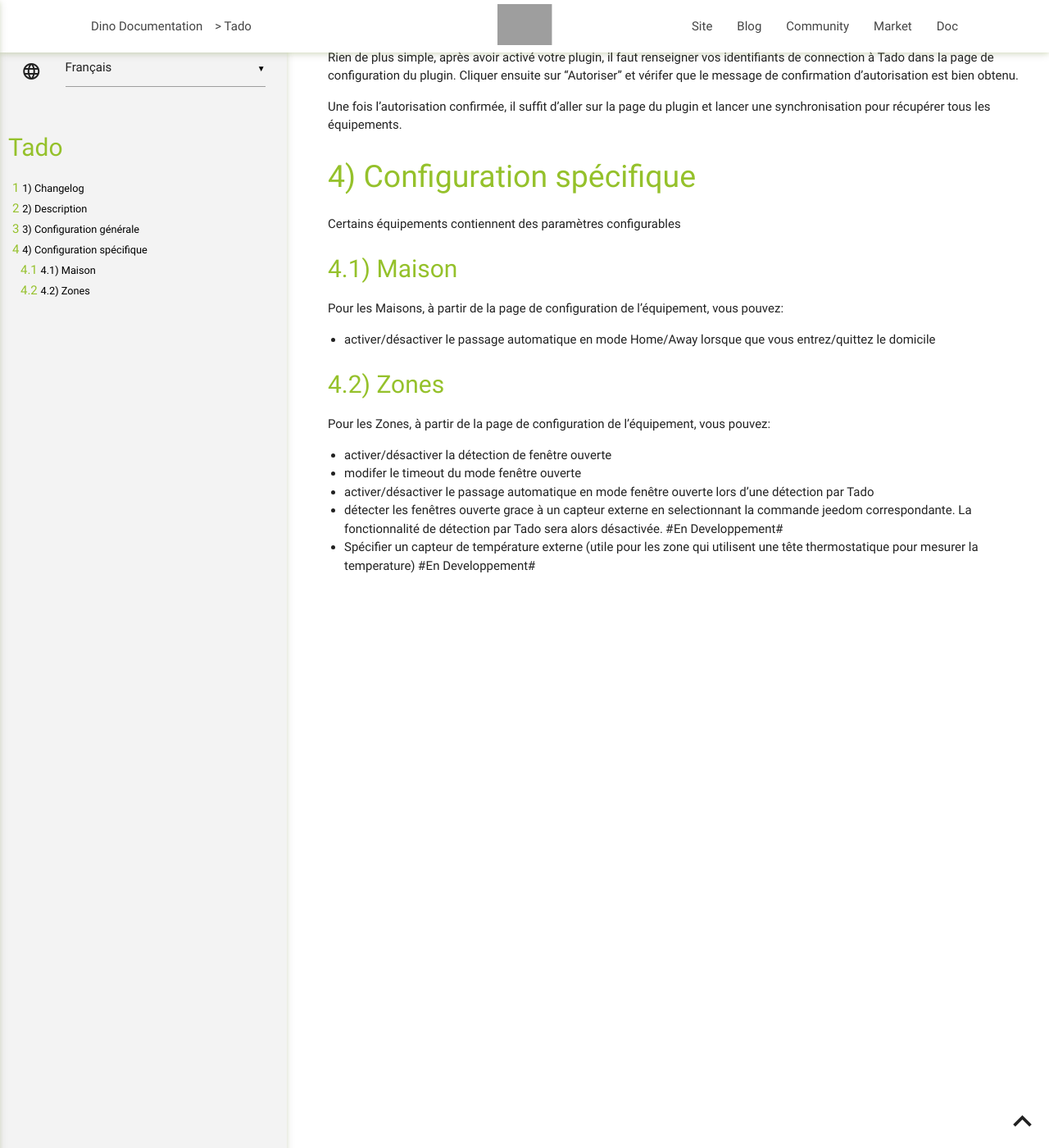
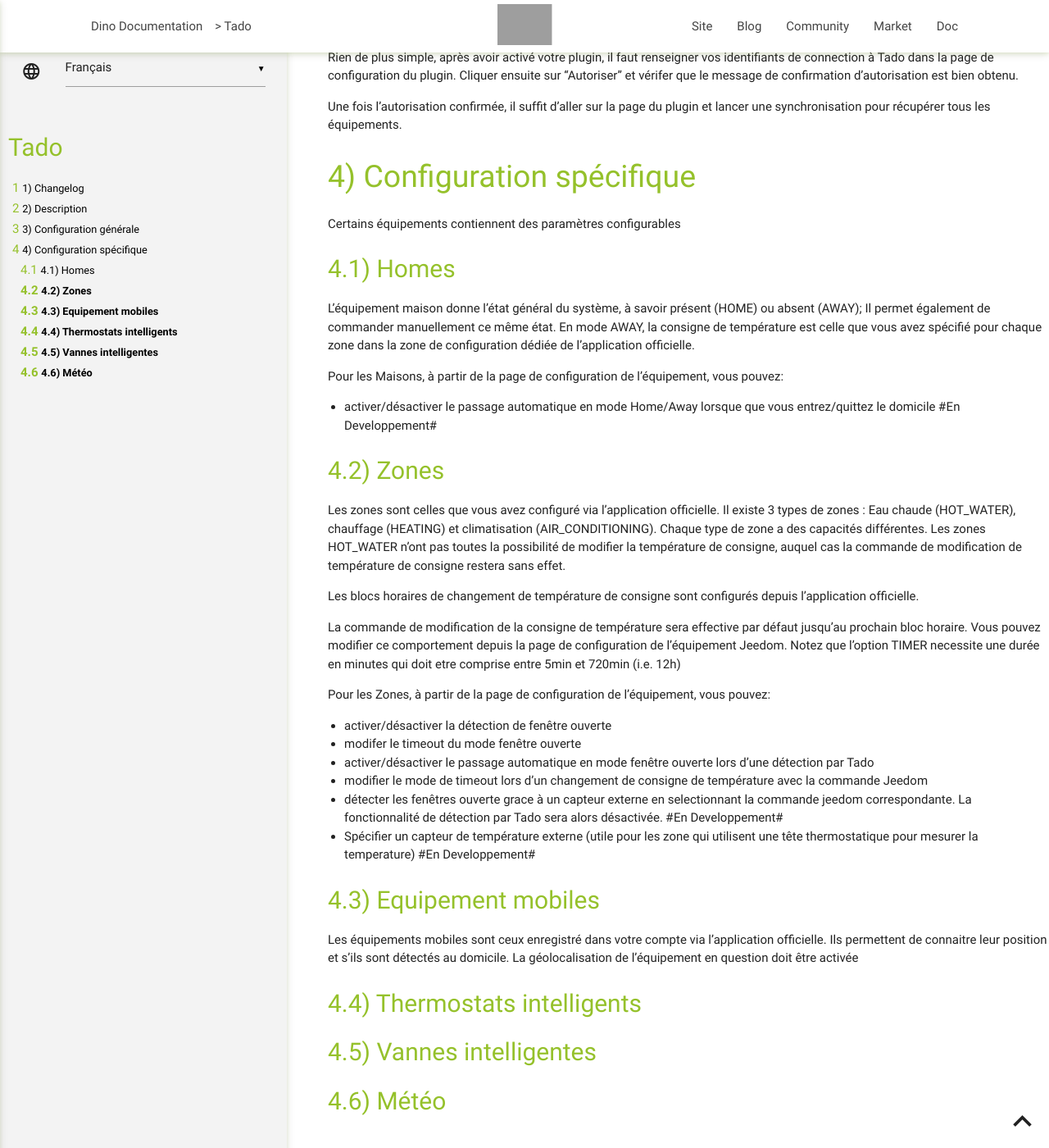
Before and after one commit to rosnoun/jeedom-plugins-docs, a Jekyll site: the page built from tado/fr_FR/index.md, in a window 1280 px wide and 1400 px high, scrolled down 344 px. Shown: the whole window at 82% size. Built offline with Jekyll 4.4.1, drawn with Linux system fonts in a browser that asks for light colours; grey boxes are pictures that could not be loaded.

Commit message:
updated Tado doc

```diff
--- a/tado/fr_FR/index.md
+++ b/tado/fr_FR/index.md
@@ -26,22 +26,57 @@ et lancer une synchronisation pour récupérer tous les équipements.
 
 Certains équipements contiennent des paramètres configurables
 
-## Maison
+## Homes
+
+L'équipement maison donne l'état général du système, à savoir présent (HOME) ou
+absent (AWAY); Il permet également de commander manuellement ce même état. En mode
+AWAY, la consigne de température est celle que vous avez spécifié pour chaque zone
+dans la zone de configuration dédiée de l'application officielle.
+
 Pour les Maisons, à partir de la page de configuration de l'équipement, vous pouvez:
 -   activer/désactiver le passage automatique en mode Home/Away lorsque que vous
-	entrez/quittez le domicile
+	entrez/quittez le domicile #En Developpement#
 
 
 ## Zones
+
+Les zones sont celles que vous avez configuré via l'application officielle. Il existe
+3 types de zones : Eau chaude (HOT_WATER), chauffage (HEATING) et climatisation
+(AIR_CONDITIONING). Chaque type de zone a des capacités différentes. Les zones
+HOT_WATER n'ont pas toutes la possibilité de modifier la température de consigne,
+auquel cas la commande de modification de température de consigne restera sans effet.
+
+Les blocs horaires de changement de température de consigne sont configurés depuis
+l'application officielle.
+
+La commande de modification de la consigne de température sera effective par défaut
+jusqu'au prochain bloc horaire. Vous pouvez modifier ce comportement depuis la page
+de configuration de l'équipement Jeedom. Notez que l'option TIMER necessite une durée
+en minutes qui doit etre comprise entre 5min et 720min (i.e. 12h)
 
 Pour les Zones, à partir de la page de configuration de l'équipement, vous pouvez:
 -   activer/désactiver la détection de fenêtre ouverte
 -   modifer le timeout du mode fenêtre ouverte
 -   activer/désactiver le passage automatique en mode fenêtre ouverte lors
 	d'une détection par Tado
+-	modifier le mode de timeout lors d'un changement de consigne de température avec
+	la commande Jeedom
 -   détecter les fenêtres ouverte grace à un capteur externe en
 	selectionnant la commande jeedom correspondante. La fonctionnalité de
 	détection par Tado sera alors désactivée. #En Developpement#
 -   Spécifier un capteur de température externe (utile pour les zone qui
 	utilisent une tête thermostatique pour mesurer la temperature)
 	#En Developpement#
+
+## Equipement mobiles
+
+Les équipements mobiles sont ceux enregistré dans votre compte via l'application
+officielle. Ils permettent de connaitre leur position et s'ils sont détectés au domicile.
+La géolocalisation de l'équipement en question doit être activée
+
+
+## Thermostats intelligents
+
+## Vannes intelligentes
+
+## Météo
```
